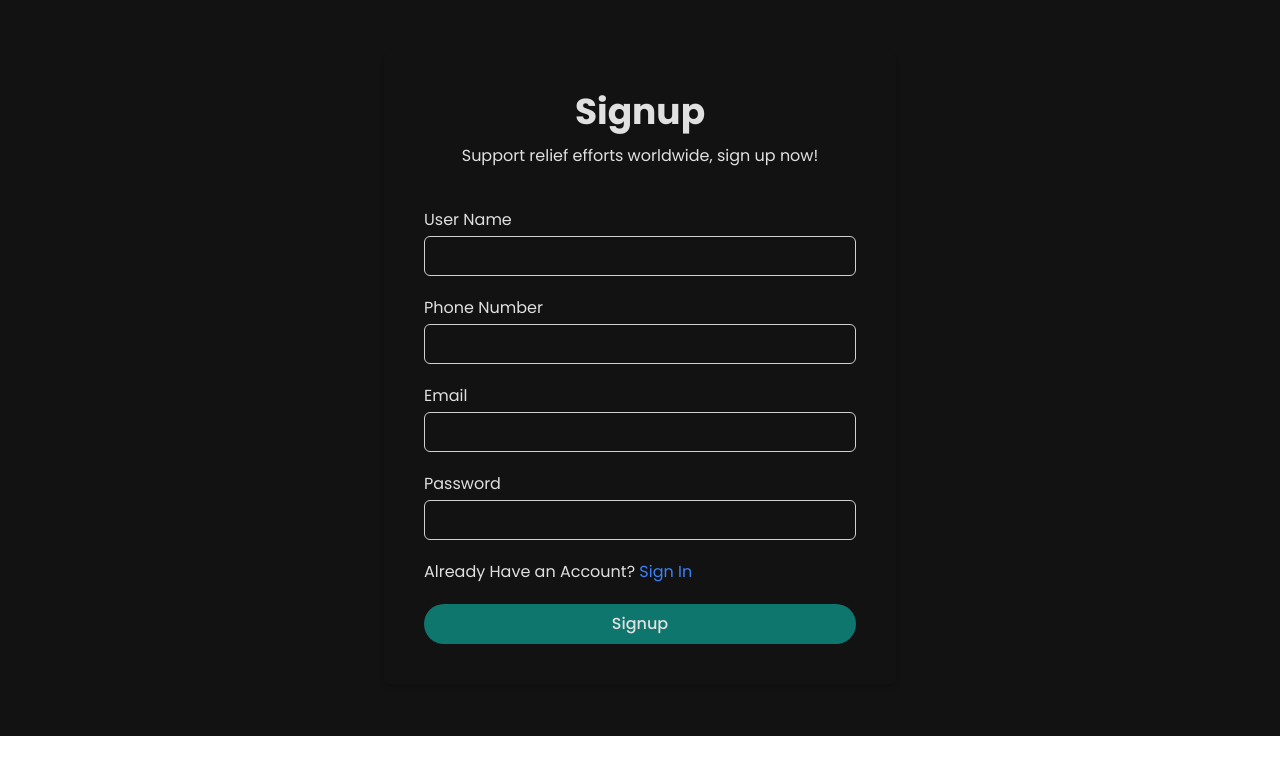
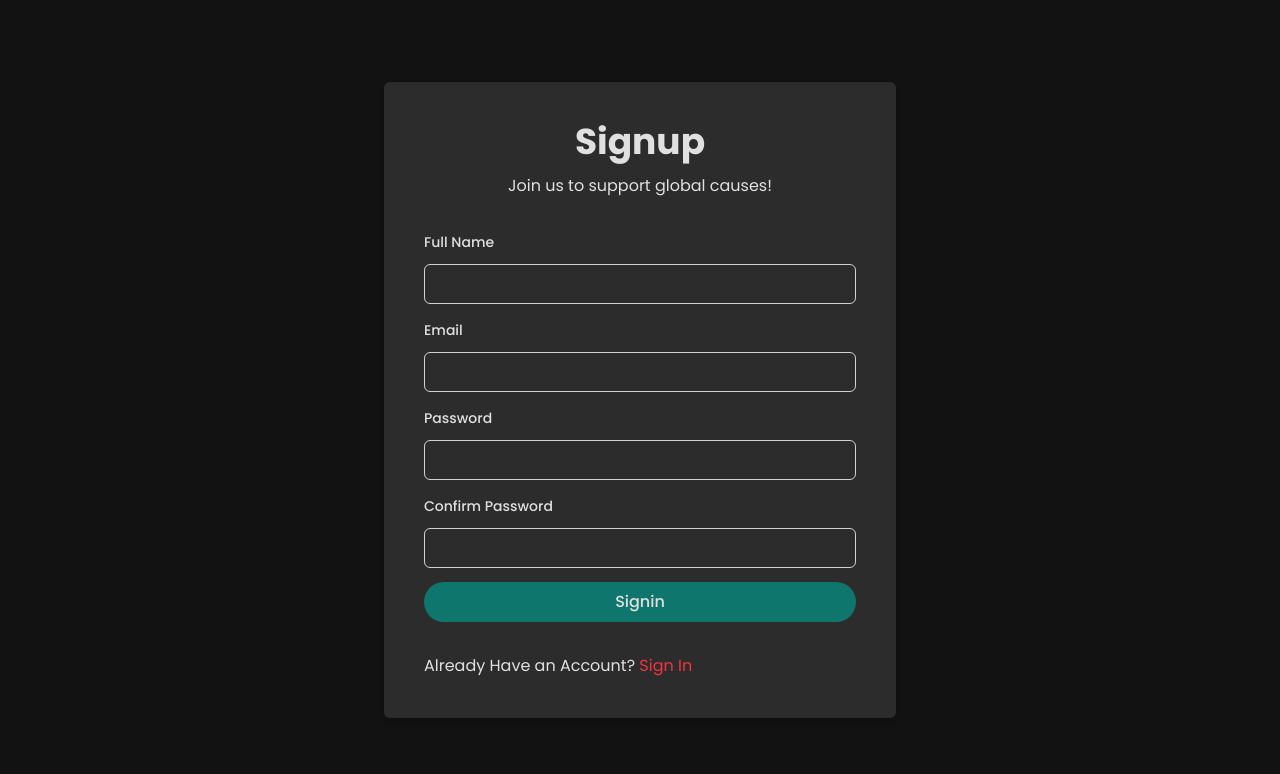
Before and after one commit to iibrahim70/donatix-client, a React (Vite) app: page /signup in a window 1280 px wide. Shown: the top 774 px of the page. Built offline with nearby package versions, Linux system fonts and the light colour scheme.

Commit message:
:lipstick: update sign up page and added signup form

```diff
--- /dev/null
+++ b/src/components/forms/SignupForm.tsx
@@ -0,0 +1,131 @@
+import axios from "axios";
+import { ReactNode, useState } from "react";
+import { FieldValues, useForm } from "react-hook-form";
+import { useLocation, useNavigate } from "react-router-dom";
+import Swal from "sweetalert2";
+import { Label } from "../ui/label";
+import FormSubmit from "./FormSubmit";
+import { Input } from "../ui/input";
+
+const SignupFrom = () => {
+  const navigate = useNavigate();
+  const location = useLocation();
+  const from = location.state?.from?.pathname || "/";
+
+  const [loading, setIsLoading] = useState<boolean>(false);
+
+  const {
+    register,
+    watch,
+    handleSubmit,
+    reset,
+    formState: { errors },
+  } = useForm();
+
+  const password = watch("password");
+
+  const onSubmit = async (data: FieldValues) => {
+    setIsLoading(true);
+    try {
+      const res = await axios.post(
+        "https://givers-heaven-server.vercel.app/api/v1/users/register",
+        data
+      );
+
+      if (res?.data?.success === true) {
+        navigate(from, { replace: true });
+        const userId = res?.data?.data?._id;
+        localStorage.setItem("userId", userId);
+        setIsLoading(false);
+        reset();
+        Swal.fire({
+          position: "top-end",
+          icon: "success",
+          title: "Signup successful!",
+          showConfirmButton: false,
+          timer: 1500,
+        });
+        reset();
+      } else {
+        throw new Error("Failed to signup. Please try again later.");
+      }
+    } catch (error) {
+      setIsLoading(false);
+      Swal.fire({
+        position: "top-end",
+        icon: "error",
+        title: "An error occurred",
+        text: "Something went wrong.",
+        showConfirmButton: false,
+        timer: 1500,
+      });
+    }
+  };
+
+  return (
+    <form className="space-y-3.5" onSubmit={handleSubmit(onSubmit)}>
+      <div className="space-y-2.5">
+        <Label className="font-medium">Full Name</Label>
+        <Input type="text" {...register("fullName", { required: true })} />
+        {errors?.fullName && (
+          <span className="text-vivid-red text-sm">Name is required</span>
+        )}
+      </div>
+
+      <div className="space-y-2.5">
+        <Label className="font-medium">Email</Label>
+        <Input type="email" {...register("email", { required: true })} />
+        {errors?.email && (
+          <span className="text-vivid-red text-sm">Email is required</span>
+        )}
+      </div>
+
+      <div className="space-y-2.5">
+        <Label className="font-medium">Password</Label>
+        <Input
+          type="password"
+          {...register("password", {
+            required: "Password is required",
+            validate: {
+              minLength: (value) =>
+                value?.length >= 8 ||
+                "Password must be at least 6 characters long!",
+              capitalLetter: (value) =>
+                /[A-Z]/.test(value) ||
+                "Password must contain at least one capital letter!",
+              specialCharacter: (value) =>
+                /[!@#$%^&*]/.test(value) ||
+                "Password must contain at least one special character!",
+            },
+          })}
+        />
+        {errors?.password && (
+          <span className="text-vivid-red text-sm">
+            {errors?.password?.message as ReactNode}
+          </span>
+        )}
+      </div>
+
+      <div className="space-y-2.5">
+        <Label className="font-medium">Confirm Password</Label>
+        <Input
+          type="password"
+          {...register("confirmPassword", {
+            required: "Confirm Password is required",
+            validate: (value) =>
+              value === password || "Passwords do not match!",
+          })}
+        />
+        {errors?.confirmPassword && (
+          <span className="text-vivid-red text-sm">
+            {errors?.confirmPassword?.message as ReactNode}
+          </span>
+        )}
+      </div>
+
+      <FormSubmit title="Signin" loading={loading} />
+    </form>
+  );
+};
+
+export default SignupFrom;
--- a/src/pages/auth/Signup.tsx
+++ b/src/pages/auth/Signup.tsx
@@ -1,132 +1,27 @@
-import FormSubmit from "@/components/forms/FormSubmit";
-import { Input } from "@/components/ui/input";
-import axios from "axios";
-import { useState } from "react";
-import { FieldValues, useForm } from "react-hook-form";
-import { Link, useLocation, useNavigate } from "react-router-dom";
-import Swal from "sweetalert2";
+import SignupFrom from "@/components/forms/SignupForm";
+import { Link } from "react-router-dom";
 
 const Signup = () => {
-  const navigate = useNavigate();
-  const location = useLocation();
-  const from = location.state?.from?.pathname || "/";
-
-  const [loading, setIsLoading] = useState<boolean>(false);
-
-  const {
-    register,
-    reset,
-    handleSubmit,
-    formState: { errors },
-  } = useForm();
-
-  const onSubmit = async (data: FieldValues) => {
-    setIsLoading(true);
-    try {
-      const res = await axios.post(
-        "https://givers-heaven-server.vercel.app/api/v1/users/register",
-        data
-      );
-
-      if (res?.data?.success === true) {
-        navigate(from, { replace: true });
-        const userId = res?.data?.data?._id;
-        localStorage.setItem("userId", userId);
-        setIsLoading(false);
-        reset();
-        Swal.fire({
-          position: "top-end",
-          icon: "success",
-          title: "Signup successful!",
-          showConfirmButton: false,
-          timer: 1500,
-        });
-        reset();
-      } else {
-        throw new Error("Failed to signup. Please try again later.");
-      }
-    } catch (error) {
-      setIsLoading(false);
-      Swal.fire({
-        position: "top-end",
-        icon: "error",
-        title: "An error occurred",
-        text: "Something went wrong.",
-        showConfirmButton: false,
-        timer: 1500,
-      });
-    }
-  };
-
   return (
     <main>
-      <div className="max-md:py-10 w-[90%] max-w-lg mx-auto flex items-center justify-center min-h-[calc(100dvh-64px)]">
-        <div className="h-full w-full shadow-md p-10 dark:bg-light-black rounded-md space-y-10">
+      <div className="min-h-dvh py-10 flex items-center justify-center">
+        <div className="w-[90%] max-w-lg bg-light-gray dark:bg-shadow-gray shadow-md p-10 rounded-md space-y-8">
           <div className="text-center space-y-3">
             <h3>Signup</h3>
-            <p>Support relief efforts worldwide, sign up now!</p>
+            <p>Join us to support global causes!</p>
           </div>
 
-          <form onSubmit={handleSubmit(onSubmit)} className="space-y-5">
-            <div className="space-y-1">
-              <label>User Name</label>
-              <Input
-                type="text"
-                {...register("userName", { required: true })}
-              />
-              {errors?.userName && (
-                <span className="text-red-500 text-sm">
-                  User Name is required
-                </span>
-              )}
-            </div>
-
-            <div className="space-y-1">
-              <label>Phone Number</label>
-              <Input
-                type="number"
-                {...register("phoneNumber", { required: true })}
-              />
-              {errors?.phoneNumber && (
-                <span className="text-red-500 text-sm">
-                  Phone Number is required
-                </span>
-              )}
-            </div>
-
-            <div className="space-y-1">
-              <label>Email</label>
-              <Input type="email" {...register("email", { required: true })} />
-              {errors?.email && (
-                <span className="text-red-500 text-sm">Email is required</span>
-              )}
-            </div>
-
-            <div className="space-y-1">
-              <label>Password</label>
-              <Input
-                type="password"
-                {...register("password", { required: true })}
-              />
-              {errors?.password && (
-                <span className="text-red-500 text-sm">
-                  Password is required
-                </span>
-              )}
-            </div>
+          <SignupFrom />
 
           <p>
             Already Have an Account?{" "}
             <Link
               to="/signin"
-                className="text-blue-500 hover:underline underline-offset-4"
+              className="text-vivid-red hover:underline underline-offset-4"
             >
               Sign In
             </Link>
           </p>
-
-            <FormSubmit title="Signup" loading={loading} />
-          </form>
         </div>
       </div>
     </main>
```
Lines whose indentation alone changed are shown as unchanged.
